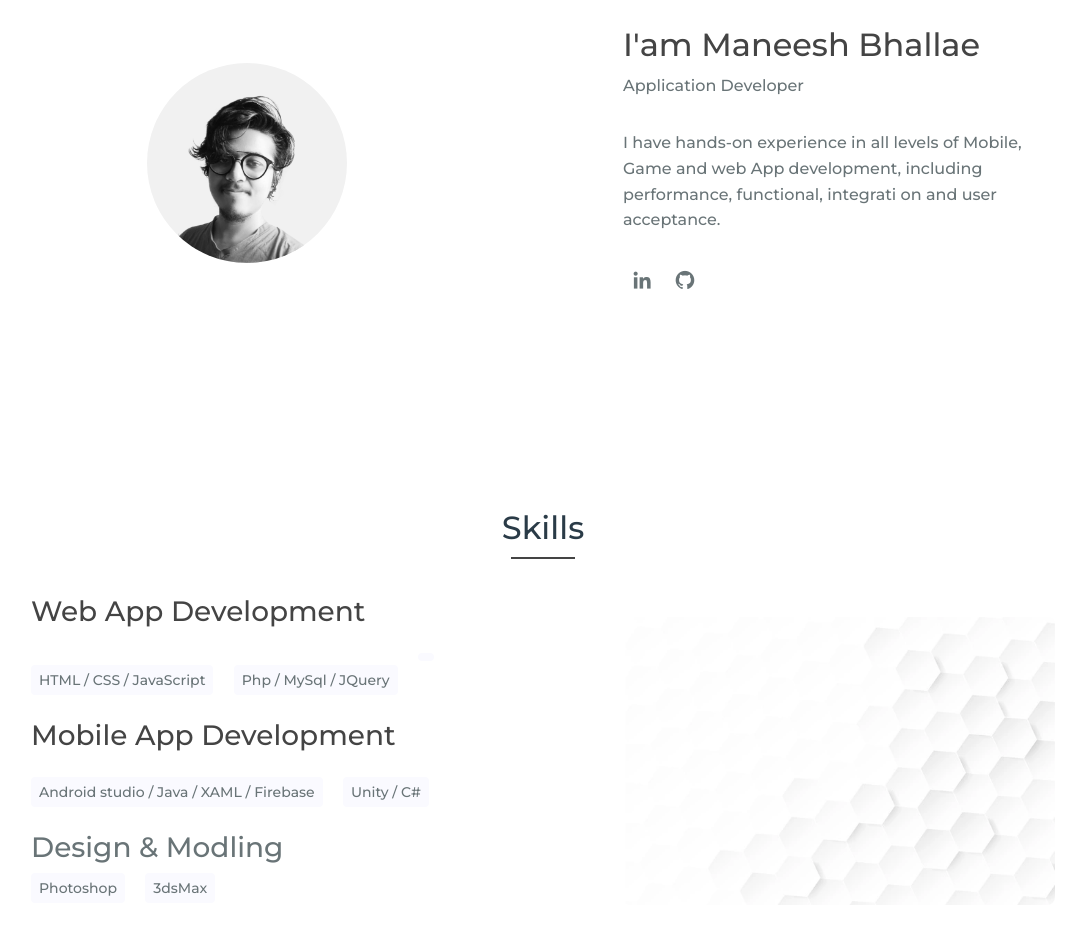
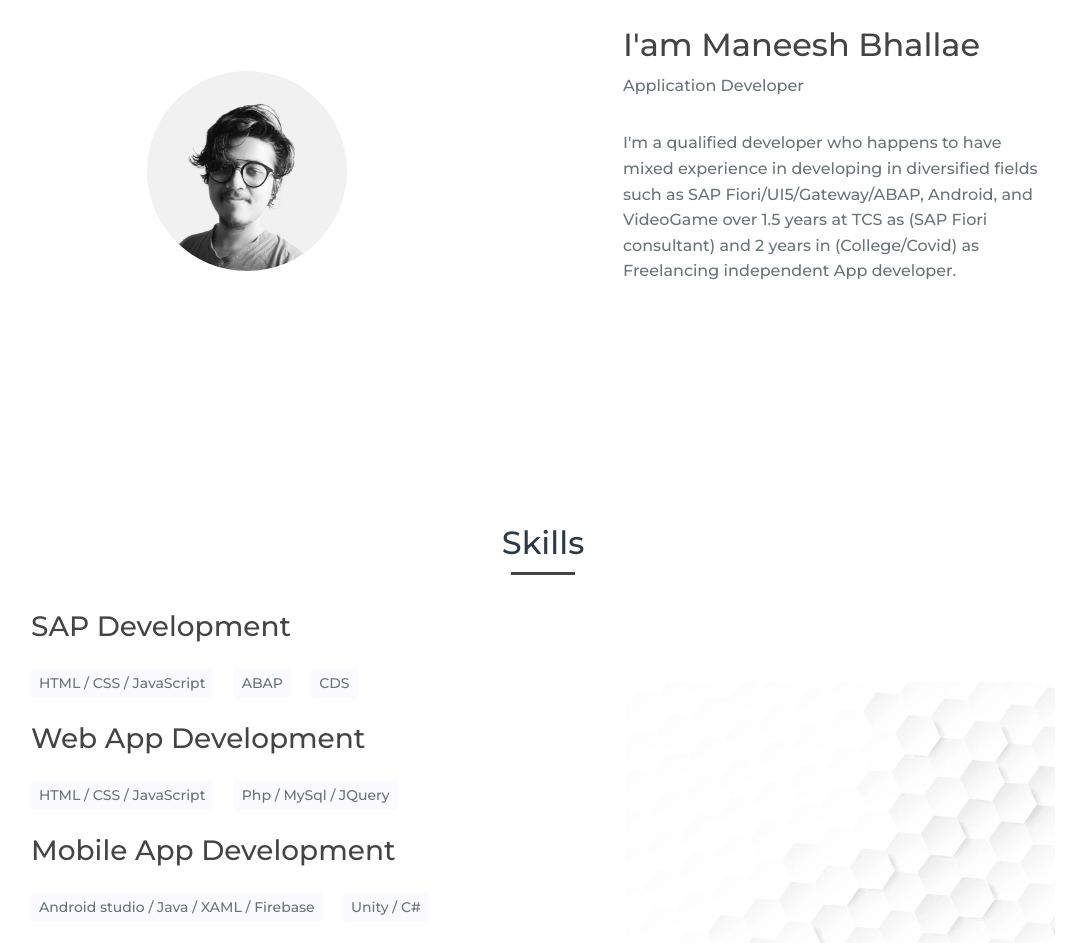
Before and after one commit to ManeeshBhallae/MY_PORTFOLIO, a plain HTML site: page index.html in a window 1280 px wide. Shown: the part 1020-1963 px from the top of the page, without its empty margins (97-1183 px from the left). Drawn offline with nearby package versions, Linux system fonts and the light colour scheme.

Commit message:
Update index.html
Made some changes

```diff
--- a/index.html
+++ b/index.html
@@ -75,16 +75,10 @@
                     <div>
                         <h2 class="about__subtitle">I'am Maneesh Bhallae</h2>
                         <span class="about__profession">Application Developer</span>
-                        <p class="about__text">I have
-                        hands-on experience in all levels
-                        of Mobile, Game and web App
-                        development, including
-                        performance, functional, integrati
-                        on and user acceptance.</p>
+                        <p class="about__text">I'm a qualified developer who happens to have mixed experience in developing in diversified fields such as SAP Fiori/UI5/Gateway/ABAP, Android, and VideoGame over 1.5 years at TCS as (SAP Fiori consultant) and 2 years in (College/Covid) as Freelancing independent App developer.</p>
 
                         <div class="about__social">
-                            <a href="https://www.linkedin.com/in/maneesh-sridhar-352b2719b/" class="about__social-icon"><i class='bx bxl-linkedin' ></i></a>
-                            <a href="https://github.com/ManeeshBhallae" class="about__social-icon"><i class='bx bxl-github' ></i></a>
+
                         </div>
                     </div>
                 </div>
@@ -96,10 +90,16 @@
 
                 <div class="skills__container bd-grid">
                     <div class="skills__box">
+                        <h3 class="skills__subtitle">SAP Development</h3>
+                        <span class="skills__name">HTML / CSS / JavaScript</span>
+                        <span class="skills__name">ABAP</span>
+                        <span class="skills__name">CDS</span>
+
+
                         <h3 class="skills__subtitle">Web App Development</h3>
                         <span class="skills__name">HTML / CSS / JavaScript</span>
                         <span class="skills__name">Php / MySql / JQuery</span>
-                        <span class="skills__name"></span>
+
 
                         <h3 class="skills__subtitle">Mobile App Development</h3>
                         <span class="skills__name">Android studio / Java / XAML / Firebase</span>
@@ -125,7 +125,7 @@
                         <div class="card poo" style="width: 18rem;">
                             <img id="card_img"src="assets/img/Mobile-App.png" class="card-img-top" alt="...">
                             <div class="card-body">
-                              <h5 class="card-title poo">Mobile App Development</h5>
+                              <h5 class="card-title poo">Fiori/UI5 App Development</h5>
 
 
                             </div>
@@ -141,7 +141,7 @@
                         <div class="card poo" style="width: 18rem;">
                             <img id="card_img"src="assets/img/web.jpg" class="card-img-top" alt="...">
                             <div class="card-body">
-                              <h5 class="card-title poo">Web Application Development</h5>
+                              <h5 class="card-title poo">Mobile/Web Application Development</h5>
 
 
                             </div>
```
